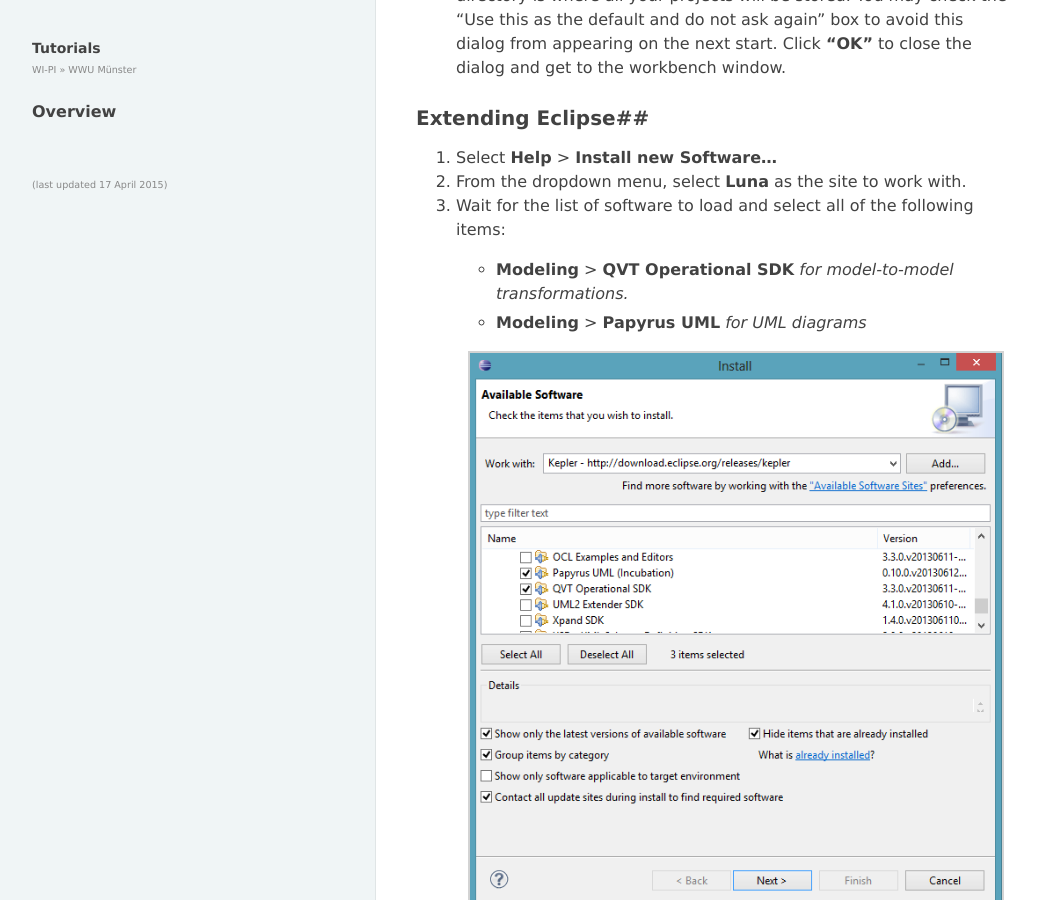
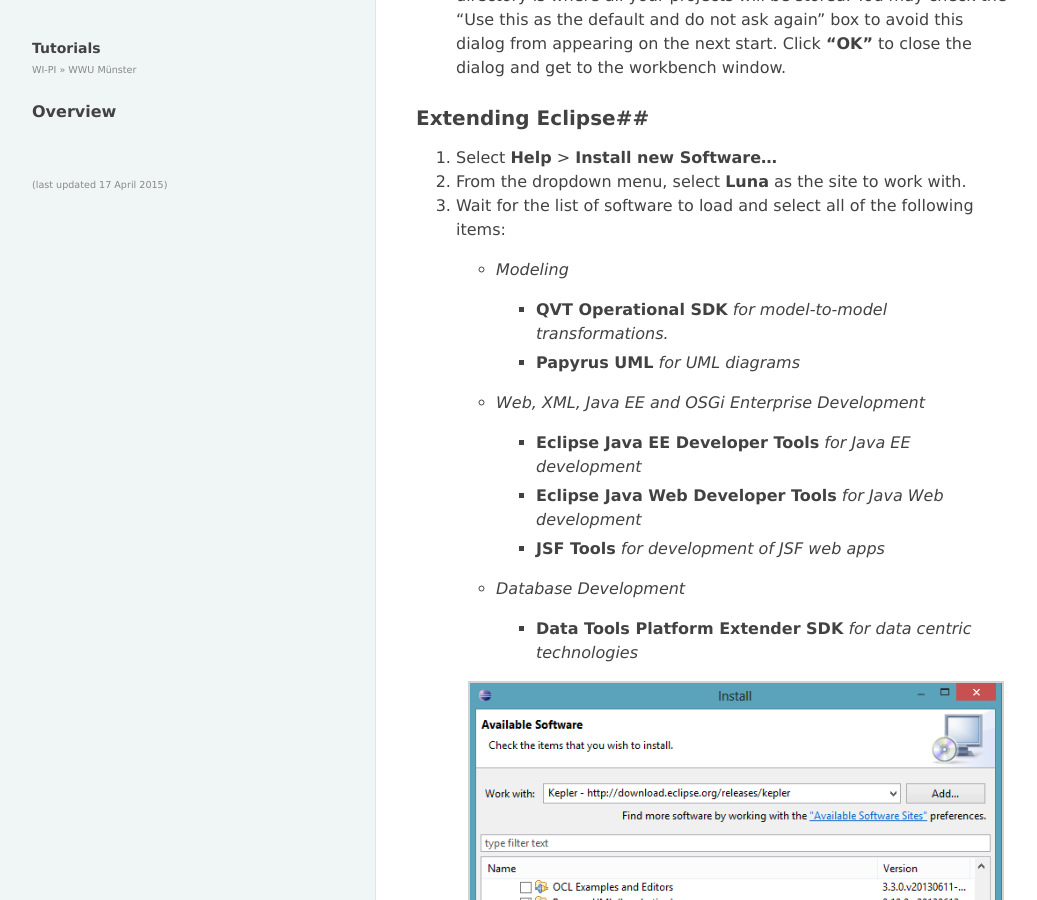
Before and after one commit to wwu-pi/tutorials, a Jekyll site: the page built from lectures/acse/010_setting_up_the_dev_environment.md, in a window 1280 px wide and 900 px high, scrolled down 2099 px. Shown: the whole window, without its empty margins (8-1045 px from the left). Built offline with Jekyll 4.4.1, drawn with Linux system fonts in a browser that asks for light colours.

Commit message:
Add necessary Eclipse plugins

```diff
--- a/lectures/acse/010_setting_up_the_dev_environment.md
+++ b/lectures/acse/010_setting_up_the_dev_environment.md
@@ -57,10 +57,21 @@
 1. From the dropdown menu, select **Luna** as the site to work with.
 1. Wait for the list of software to load and select all of the following items:
 
-   * **Modeling** > **QVT Operational SDK**
-      *for model-to-model transformations.*
-   * **Modeling** > **Papyrus UML**
-      *for UML diagrams*
+   * _Modeling_
+      * **QVT Operational SDK**
+        _for model-to-model transformations._
+      * **Papyrus UML**
+        _for UML diagrams_
+   * _Web, XML, Java EE and OSGi Enterprise Development_
+      * **Eclipse Java EE Developer Tools**
+        _for Java EE development_
+      * **Eclipse Java Web Developer Tools**
+        _for Java Web development_
+      * **JSF Tools**
+        _for development of JSF web apps_
+   * _Database Development_
+      * **Data Tools Platform Extender SDK**
+        _for data centric technologies_
 
     ![Eclipse --> Install New Software...](images/install_software.png)
     Eclipse --> Install New Software...
```
